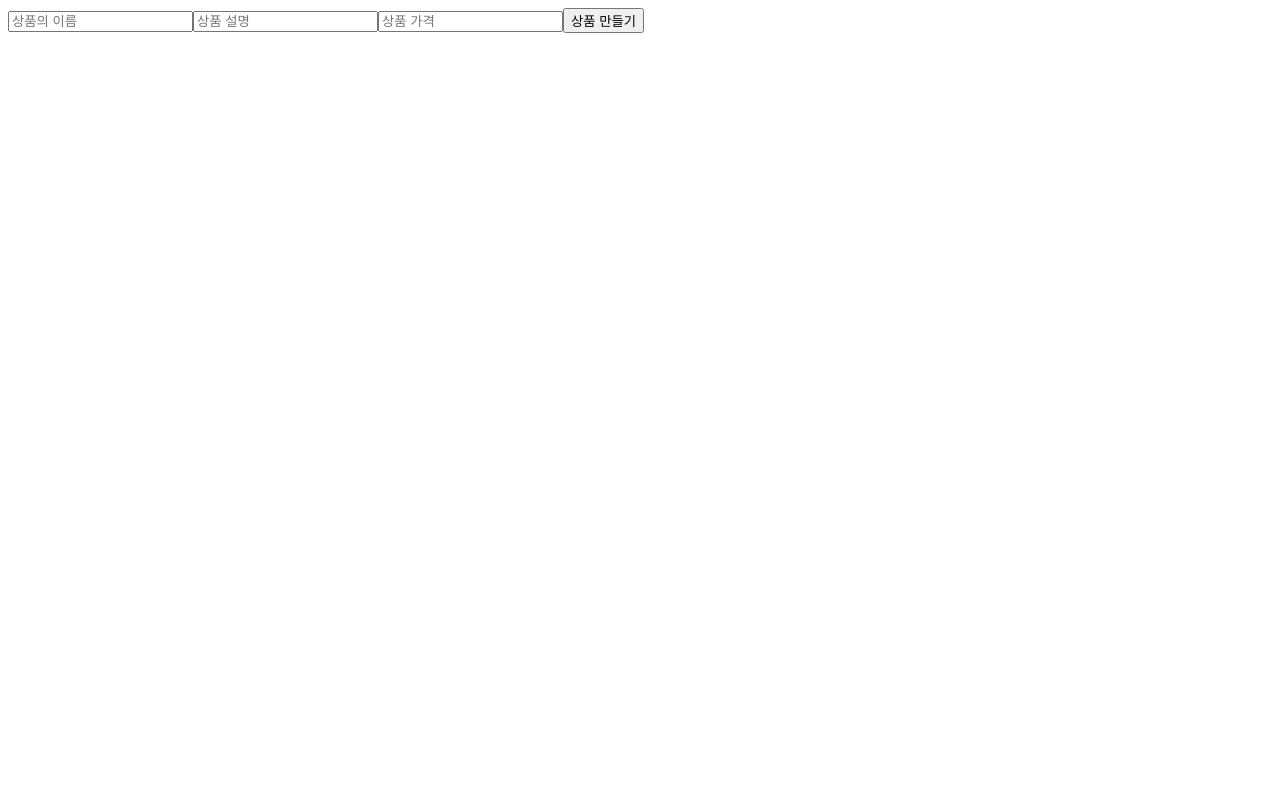
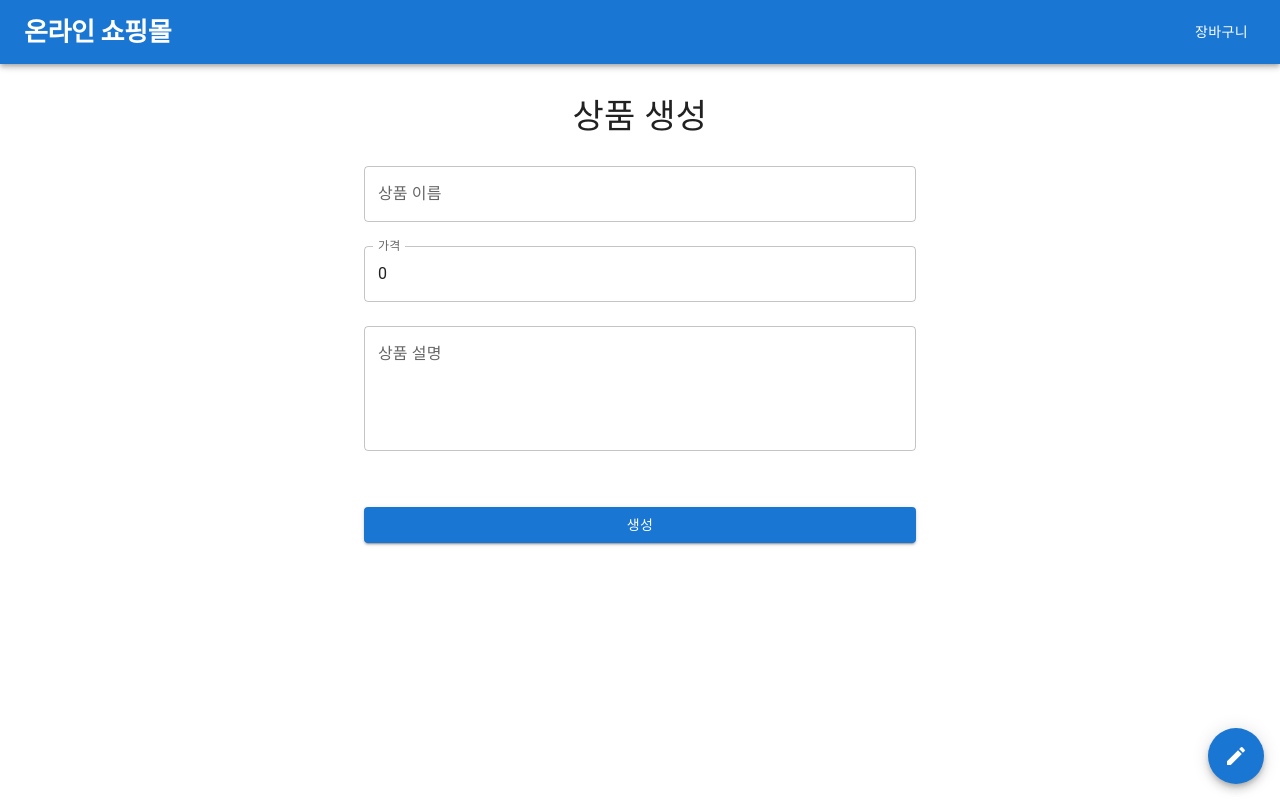
Before and after one commit to Hong-JunHyeok/shopping_app_example, a React (Create React App) app in the folder client/: page /create in a window 1280 px wide. Built offline with nearby package versions, Linux system fonts and the light colour scheme.

Commit message:
[section/6] Product Create Form Material UI로 만들기

```diff
--- a/client/src/App.tsx
+++ b/client/src/App.tsx
@@ -1,14 +1,17 @@
 // App.tsx
 import { Route, Routes } from "react-router-dom";
+import { Layout } from "./components/shared";
 import { HomePage, ProductCreatePage, ProductPage } from "./pages";
 
 function App() {
   return (
-    <Routes>
-      <Route index element={<HomePage />} />
-      <Route path="create" element={<ProductCreatePage />} />
-      <Route path="/:productId" element={<ProductPage />} />
-    </Routes>
+      <Layout>
+        <Routes>
+          <Route index element={<HomePage />} />
+          <Route path="create" element={<ProductCreatePage />} />
+          <Route path="/:productId" element={<ProductPage />} />
+        </Routes>
+      </Layout>
   );
 }
 
--- a/client/src/components/create/ProductCreateForm.tsx
+++ b/client/src/components/create/ProductCreateForm.tsx
@@ -1,13 +1,33 @@
 // ProductCreateForm.tsx
+import { Button, Container, TextField, Typography } from "@mui/material";
 import { useState } from "react";
 import { ProductType } from "../../types";
 
 const ProductCreateForm = () => {
   const [name, setName] = useState("");
+  const [price, setPrice] = useState(0);
   const [explanation, setExplanation] = useState("");
- const [price, setPrice] = useState(0);
 
- const handleCreate = (newProduct: Omit<ProductType, "id">) => {
+  const handleNameChange = (event: React.ChangeEvent<HTMLInputElement>) => {
+    setName(event.target.value);
+  };
+
+  const handlePriceChange = (event: React.ChangeEvent<HTMLInputElement>) => {
+    setPrice(Number(event.target.value));
+  };
+
+  const handleExplanationChange = (event: React.ChangeEvent<HTMLTextAreaElement>) => {
+    setExplanation(event.target.value);
+  };
+
+  const handleCreate = (event: React.FormEvent) => {
+    event.preventDefault();
+    const newProduct: Omit<ProductType, "id"> = {
+      name,
+      explanation,
+      price,
+    };
+
     fetch("/product", {
       method: "POST",
       headers: {
@@ -22,33 +42,44 @@ const ProductCreateForm = () => {
   };
 
   return (
-   <form
-     onSubmit={(event) => {
-       event.preventDefault();
-       handleCreate({
-         name,
-         explanation,
-         price,
-       });
-     }}
-   >
-     <input
-       onChange={(event) => setName(event.target.value)}
-       type="text"
-       placeholder="상품의 이름"
+    <>
+      <Container maxWidth="sm">
+        <Typography variant="h4" align="center" gutterBottom>
+          상품 생성
+        </Typography>
+        <form onSubmit={handleCreate}>
+          <TextField
+            label="상품 이름"
+            fullWidth
+            value={name}
+            onChange={handleNameChange}
+            margin="normal"
           />
-     <input
-       onChange={(event) => setExplanation(event.target.value)}
-       type="text"
-       placeholder="상품 설명"
+          <TextField
+            label="가격"
+            type="number"
+            fullWidth
+            value={price}
+            onChange={handlePriceChange}
+            margin="normal"
           />
-     <input
-       onChange={(event) => setPrice(parseInt(event.target.value, 10))}
-       type="number"
-       placeholder="상품 가격"
+          <TextField
+            label="상품 설명"
+            fullWidth
+            multiline
+            rows={4}
+            value={explanation}
+            onChange={handleExplanationChange}
+            margin="normal"
           />
-     <input type="submit" value="상품 만들기" />
+          <Button type="submit" variant="contained" color="primary" fullWidth sx={{
+            marginTop: 6
+          }}>
+            생성
+          </Button>
         </form>
+      </Container>
+    </>
   );
 };
 
--- a/client/src/components/shared/Layout.tsx
+++ b/client/src/components/shared/Layout.tsx
@@ -1,5 +1,7 @@
+// Layout.tsx
 import { useNavigate } from "react-router-dom";
 import { AppBar, Box, Button, Container, Fab, Toolbar, Typography } from "@mui/material"
+import CreateIcon from '@mui/icons-material/Create';
 
 type Props = {
     children: React.ReactNode;
@@ -8,7 +10,7 @@ type Props = {
 const Layout = ({ children }: Props) => {
   const navigate = useNavigate();
 
-  const handlePushMainPage = () => navigate('/');
+  const handlePushHomePage = () => navigate('/');
   const handlePushCartPage = () => navigate('/cart');
   const handlePushCreatePage = () => navigate('/create');
 
@@ -19,7 +21,7 @@ const Layout = ({ children }: Props) => {
                 <Toolbar sx={{ display: 'flex', justifyContent: 'space-between' }}>
                     <Typography
                         variant="h1" sx={{ fontSize: 26, fontWeight: 'bold', cursor: 'pointer' }}
-                        onClick={handlePushMainPage}
+                        onClick={handlePushHomePage}
                     >
                         온라인 쇼핑몰
                     </Typography>
@@ -42,7 +44,7 @@ const Layout = ({ children }: Props) => {
                   color="primary"
                   onClick={handlePushCreatePage}
                 >
-		              추가하기
+		              <CreateIcon />
                 </Fab>
             </Box>
         </>
--- a/client/src/index.tsx
+++ b/client/src/index.tsx
@@ -1,6 +1,8 @@
+// index.tsx
 import React from "react";
 import ReactDOM from "react-dom/client";
 import { BrowserRouter } from "react-router-dom";
+import CssBaseline from '@mui/material/CssBaseline';
 import App from "./App";
 
 const root = ReactDOM.createRoot(
@@ -11,6 +13,8 @@ root.render(
   <React.StrictMode>
     <BrowserRouter>
       <App />
+
+      <CssBaseline />
     </BrowserRouter>
   </React.StrictMode>
 );
```
Lines whose indentation alone changed are shown as unchanged.
